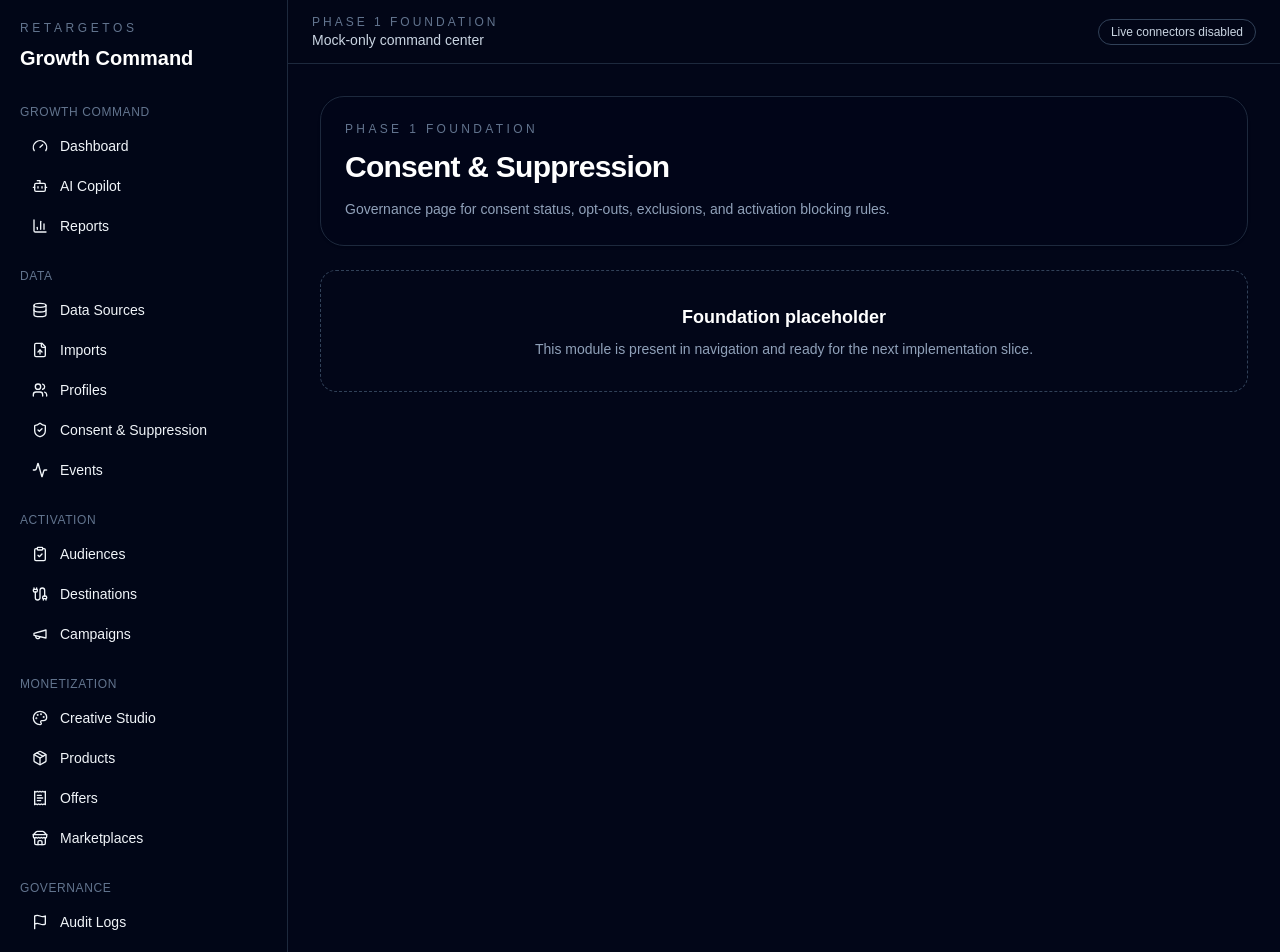
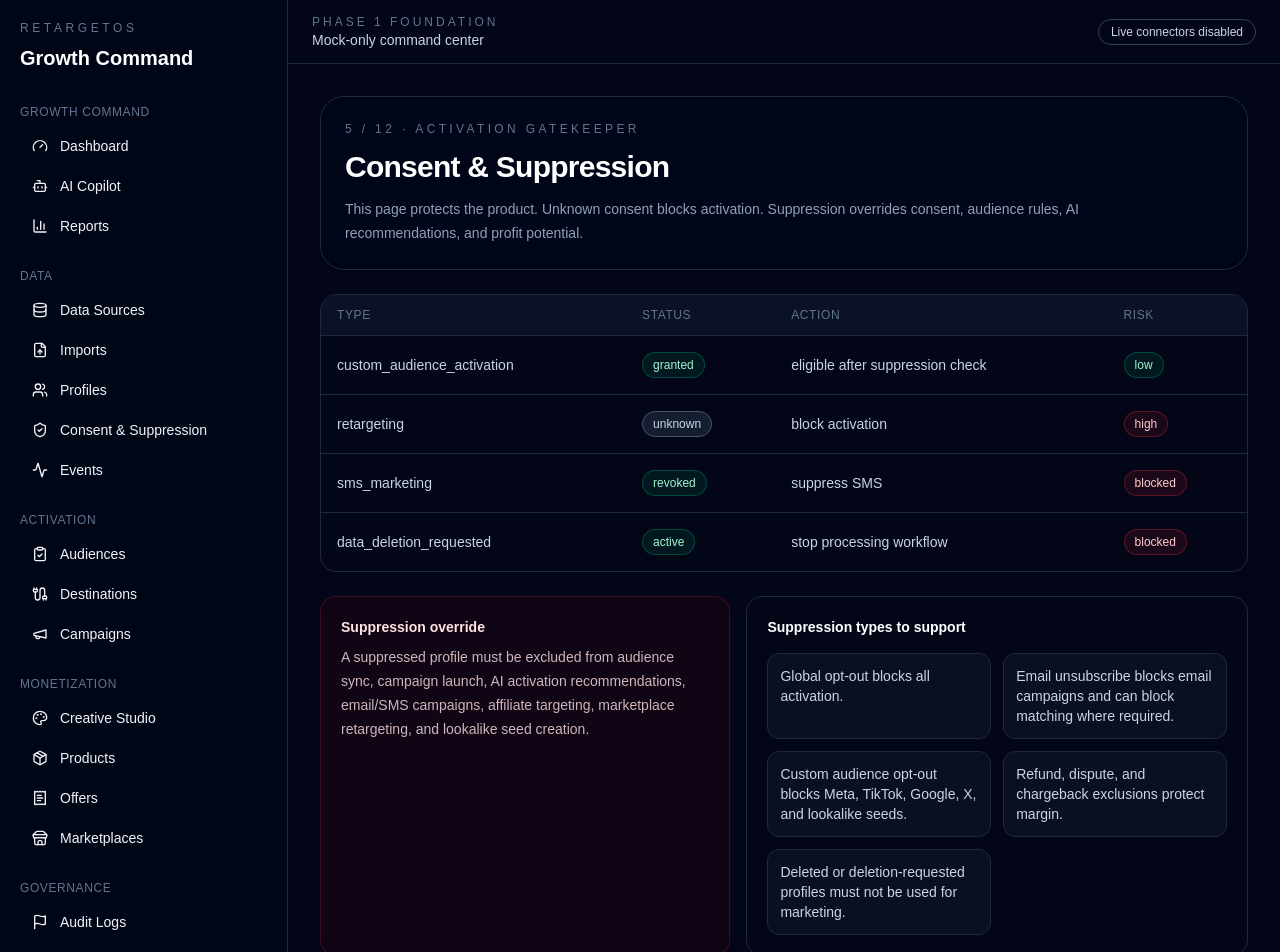
Before and after one commit to besfeng23/RetargetOS, a Next.js app: page /consent-suppression in a window 1280 px wide. Shown: the top 952 px of the page. Built offline with nearby package versions, Linux system fonts and the light colour scheme.

Commit message:
Build consent and suppression MVP page

```diff
--- a/src/app/consent-suppression/page.tsx
+++ b/src/app/consent-suppression/page.tsx
@@ -1,10 +1,44 @@
+import { ApiEndpointPanel } from "@/components/api-endpoint-panel";
 import { AppShell } from "@/components/app-shell";
 import { ModulePage } from "@/components/module-page";
+import { OpsTable } from "@/components/ops-table";
+import { consentRows, endpointActions } from "@/lib/mock-data";
+
+const suppressionRules = [
+  "Global opt-out blocks all activation.",
+  "Email unsubscribe blocks email campaigns and can block matching where required.",
+  "Custom audience opt-out blocks Meta, TikTok, Google, X, and lookalike seeds.",
+  "Refund, dispute, and chargeback exclusions protect margin.",
+  "Deleted or deletion-requested profiles must not be used for marketing.",
+];
 
 export default function ConsentSuppressionPage() {
   return (
     <AppShell>
-      <ModulePage title="Consent & Suppression" description="Governance page for consent status, opt-outs, exclusions, and activation blocking rules." />
+      <ModulePage
+        title="Consent & Suppression"
+        eyebrow="5 / 12 · Activation gatekeeper"
+        description="This page protects the product. Unknown consent blocks activation. Suppression overrides consent, audience rules, AI recommendations, and profit potential."
+      >
+        <OpsTable rows={consentRows} />
+
+        <section className="grid gap-4 lg:grid-cols-[0.9fr_1.1fr]">
+          <div className="rounded-2xl border border-red-500/20 bg-red-950/20 p-5">
+            <p className="text-sm font-semibold text-red-100">Suppression override</p>
+            <p className="mt-2 text-sm leading-6 text-red-100/80">A suppressed profile must be excluded from audience sync, campaign launch, AI activation recommendations, email/SMS campaigns, affiliate targeting, marketplace retargeting, and lookalike seed creation.</p>
+          </div>
+          <div className="rounded-2xl border border-slate-800 bg-slate-950/70 p-5">
+            <p className="text-sm font-semibold text-white">Suppression types to support</p>
+            <div className="mt-4 grid gap-3 md:grid-cols-2">
+              {suppressionRules.map((rule) => (
+                <div key={rule} className="rounded-xl border border-slate-800 bg-slate-900/60 p-3 text-sm text-slate-300">{rule}</div>
+              ))}
+            </div>
+          </div>
+        </section>
+
+        <ApiEndpointPanel actions={endpointActions.consent} />
+      </ModulePage>
     </AppShell>
   );
 }
```
